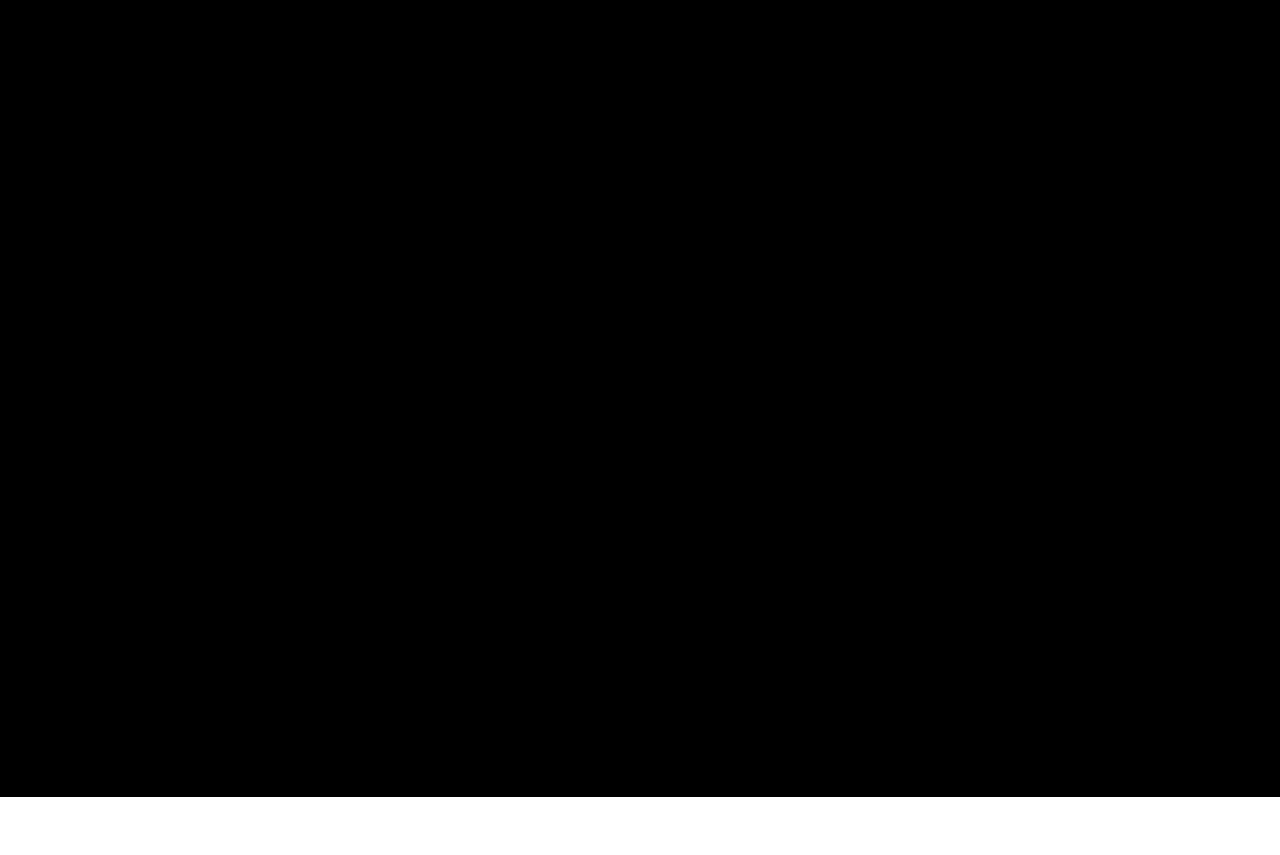
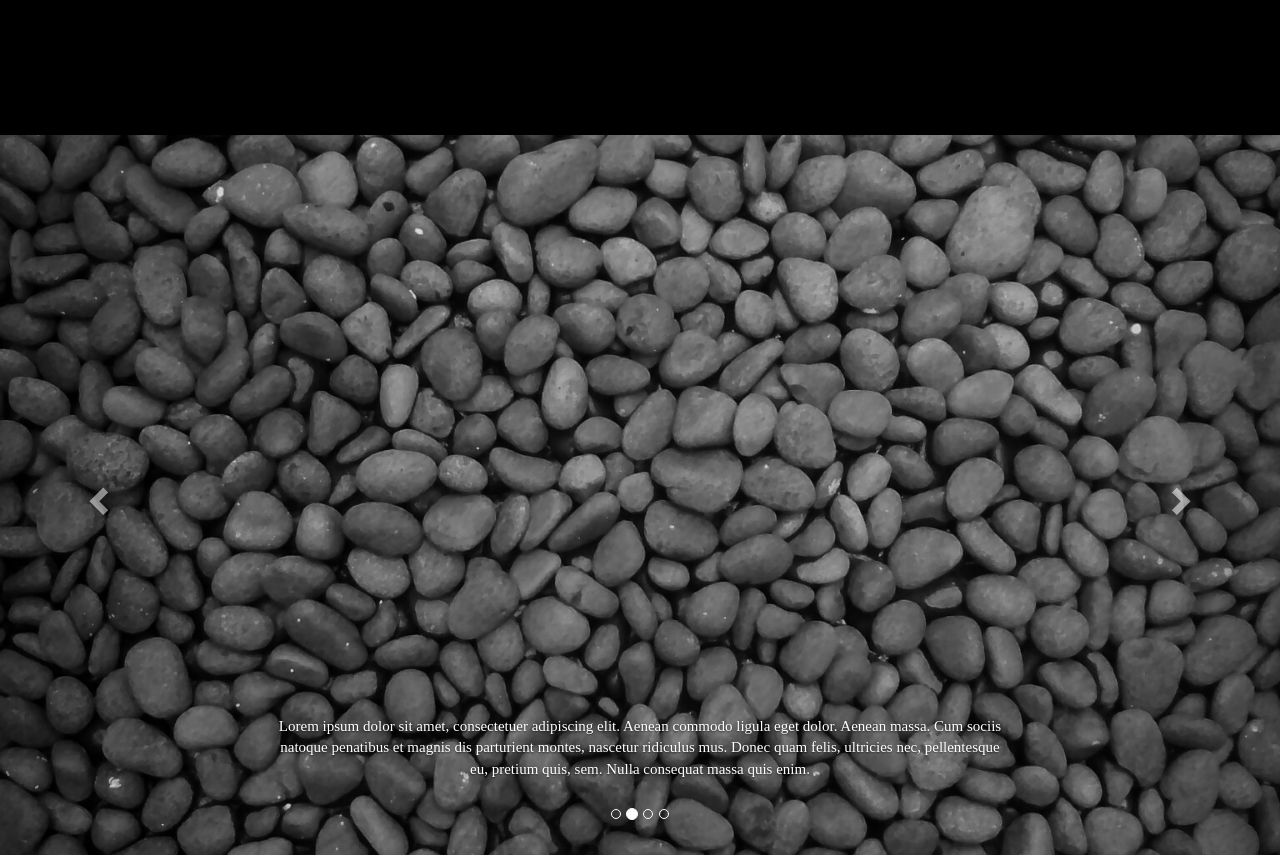
Before and after one commit to arnazmursidp/portofolio, a React (Create React App) app: page /home in a window 1280 px wide. Shown: the part 1240-2095 px from the top of the page. Before the commit the page ends 2037 px from the top, so only its background shows below. Built offline with nearby package versions, Linux system fonts and the light colour scheme.

Commit message:
add carousel

```diff
--- a/src/Carousels.js
+++ b/src/Carousels.js
@@ -1,14 +1,38 @@
 import React, { Component } from 'react';
 import '../media/css/Carousel.css';
 import { Carousel } from 'react-bootstrap';
+import me from '../media/images/cropped.jpg';
 class Carousels extends Component {
-  // constructor(props){
-  //   super(p)
-  // }
   render() {
+    var start = this.props.startAnimationCarousel;
     return (
       <div className="App-carousel">
-
+        <Carousel className={start === true ? 'animationing' : 'hidden'}>
+          <Carousel.Item>
+          <img height={659} src={me} />
+            <Carousel.Caption>
+              <p>Lorem ipsum dolor sit amet, consectetuer adipiscing elit. Aenean commodo ligula eget dolor. Aenean massa. Cum sociis natoque penatibus et magnis dis parturient montes, nascetur ridiculus mus. Donec quam felis, ultricies nec, pellentesque eu, pretium quis, sem. Nulla consequat massa quis enim.</p>
+            </Carousel.Caption>
+          </Carousel.Item>
+          <Carousel.Item>
+          <img height={659} src={me} />
+            <Carousel.Caption>
+              <p>Lorem ipsum dolor sit amet, consectetuer adipiscing elit. Aenean commodo ligula eget dolor. Aenean massa. Cum sociis natoque penatibus et magnis dis parturient montes, nascetur ridiculus mus. Donec quam felis, ultricies nec, pellentesque eu, pretium quis, sem. Nulla consequat massa quis enim.</p>
+            </Carousel.Caption>
+          </Carousel.Item>
+          <Carousel.Item>
+          <img height={659} src={me} />
+            <Carousel.Caption>
+              <p>Lorem ipsum dolor sit amet, consectetuer adipiscing elit. Aenean commodo ligula eget dolor. Aenean massa. Cum sociis natoque penatibus et magnis dis parturient montes, nascetur ridiculus mus. Donec quam felis, ultricies nec, pellentesque eu, pretium quis, sem. Nulla consequat massa quis enim.</p>
+            </Carousel.Caption>
+          </Carousel.Item>
+          <Carousel.Item>
+          <img height={659} src={me} />
+            <Carousel.Caption>
+              <p>Lorem ipsum dolor sit amet, consectetuer adipiscing elit. Aenean commodo ligula eget dolor. Aenean massa. Cum sociis natoque penatibus et magnis dis parturient montes, nascetur ridiculus mus. Donec quam felis, ultricies nec, pellentesque eu, pretium quis, sem. Nulla consequat massa quis enim.</p>
+            </Carousel.Caption>
+          </Carousel.Item>
+        </Carousel>
       </div>
     );
   }
```
